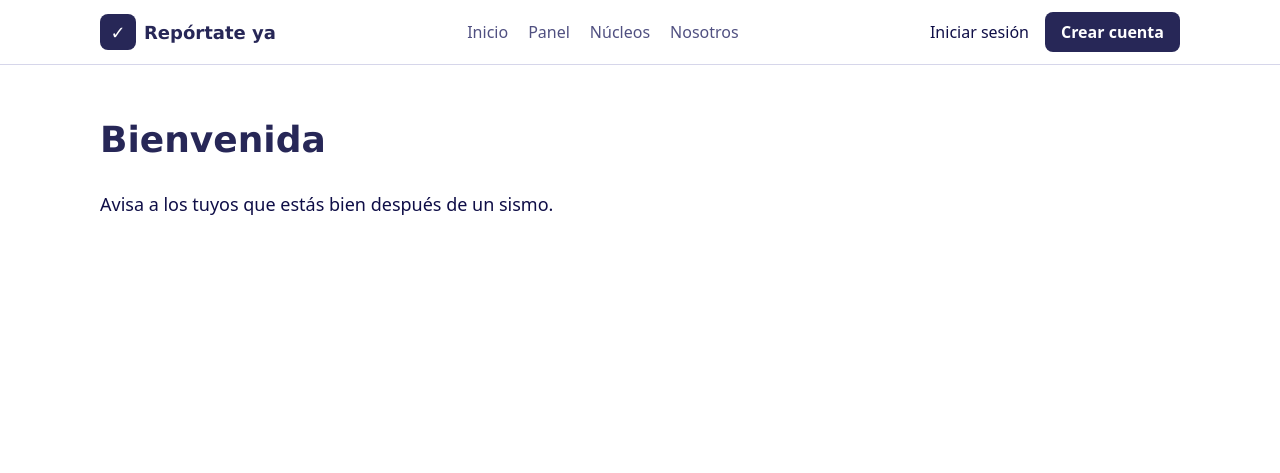
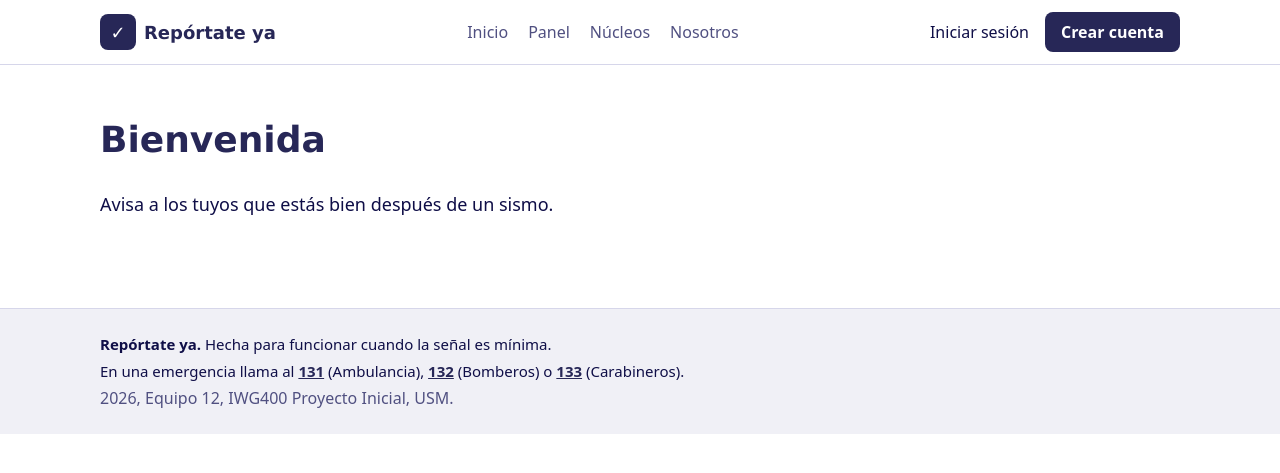
Before and after one commit to Jorge28319/Core-5, a Django app: page / in a window 1280 px wide. Shown: the top 473 px of the page. Run offline with Django 5.2, Linux system fonts and the light colour scheme.

Commit message:
pie de pagina

```diff
--- a/proyectoInicial/core/static/core/estilos.css
+++ b/proyectoInicial/core/static/core/estilos.css
@@ -331,3 +331,27 @@ button {
     background: var(--claro);
     color: var(--texto);
 }
+
+/*	Pie	de	página	*/
+.pie {
+    margin-top: 48px;
+    border-top: 1px solid var(--borde);
+    background: var(--fondo-suave);
+}
+
+.pie-contenido {
+    max-width:1080px;
+    margin:	0 auto;
+    padding: 20px 16px;
+    font-size: 15px;
+}
+
+.pie p {
+    margin:	4px	0;
+}
+
+.pie a {
+    color: var(--marca);
+    font-weight: bold;
+    text-decoration: underline;
+}
--- a/proyectoInicial/core/templates/core/base.html
+++ b/proyectoInicial/core/templates/core/base.html
@@ -37,5 +37,14 @@
         {% endfor %}
         {% block contenido %}{% endblock %}
     </main>
+    <footer	class="pie">
+        <div class="pie-contenido">
+            <!--	CAMBIAR:	la	frase	del	pie	de	página	-->
+            	<p><strong>Repórtate ya.</strong> Hecha	para funcionar cuando la señal	es mínima.</p>
+                <p>En una emergencia llama al <a href="tel:131">131</a>	(Ambulancia), <a href="tel:132">132</a>	(Bomberos)	o <a href="tel:133">133</a>	(Carabineros).</p>
+                <!--	CAMBIAR:	los	créditos	-->
+            	<p	class="suave">2026,	Equipo 12, IWG400 Proyecto Inicial,	USM.</p>
+        </div>
+    </footer>
 </body>
 </html>
```
Lines whose indentation alone changed are shown as unchanged.
